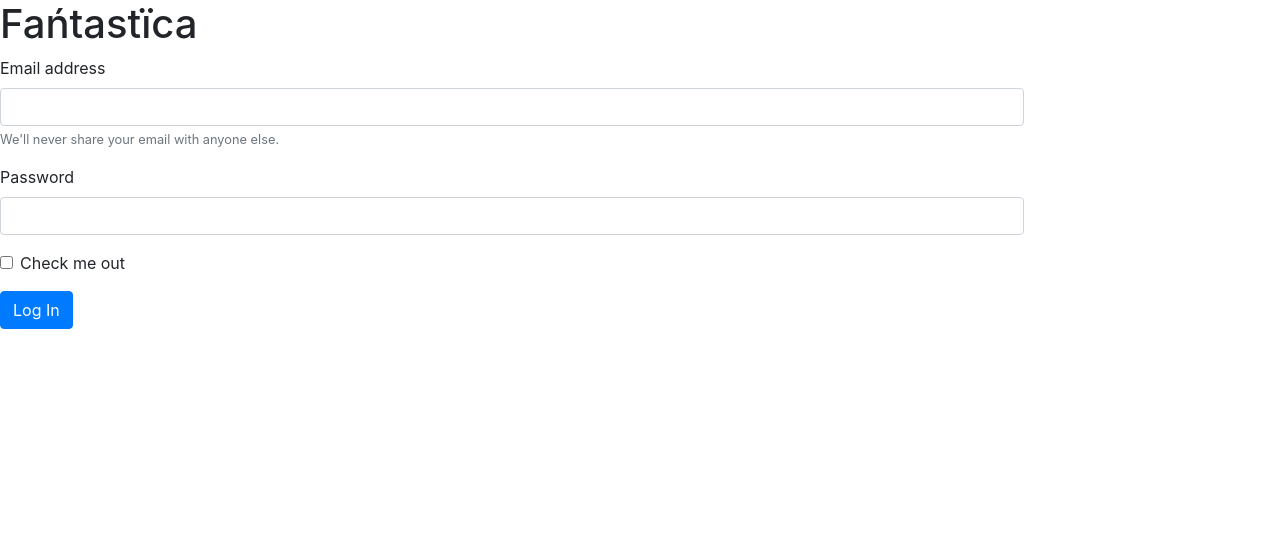
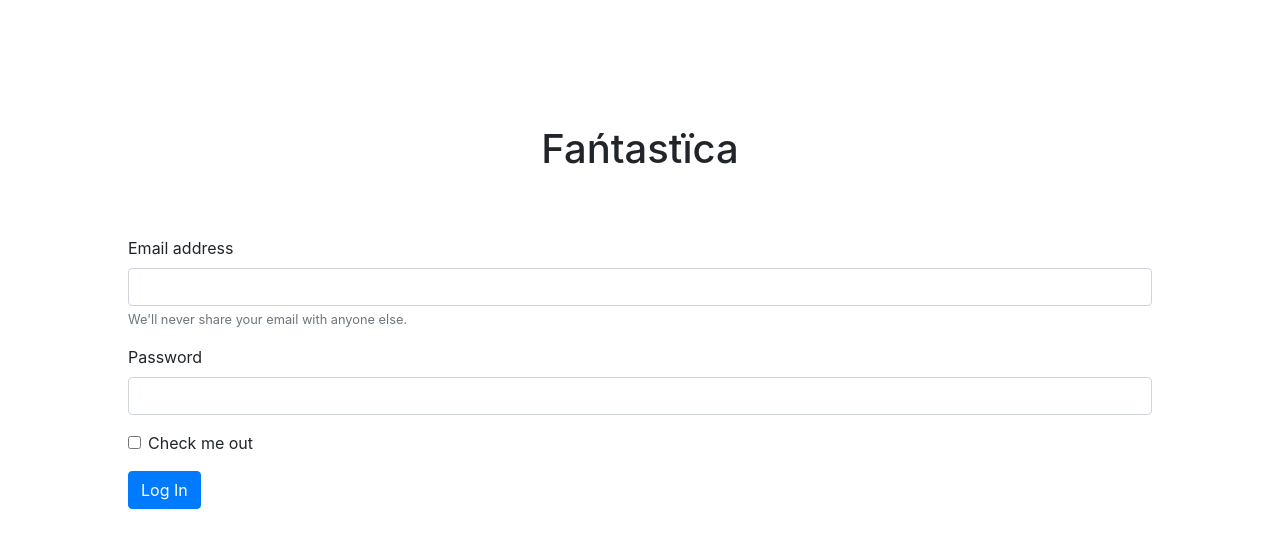
Before and after one commit to DonavanPehZiHao/fantastica, a plain HTML site: page index.html in a window 1280 px wide. Drawn offline with Linux system fonts and the light colour scheme.

Commit message:
Log In page added

```diff
--- a/assets/css/style.css
+++ b/assets/css/style.css
@@ -11,11 +11,23 @@
     font-size: 15px;
 }
 
-/* .log-in {
-    display:flex;
-} */
+.log-in h1 {
+    padding-top:125px;
+    text-align:center;
+}
+
+.log-in-button {
+    color:white;
+    text-decoration:none;
+}
+
+.log-in-button:active {
+    color:white;
+    background:#007bff;
+    text-decoration:none;
+}
 
 form {
     display:block;
-    width:80%;
+    padding: 55px 10% 5% 10%;
 }
--- a/index.html
+++ b/index.html
@@ -31,7 +31,7 @@
               <input type="checkbox" class="form-check-input" id="exampleCheck1">
               <label class="form-check-label" for="exampleCheck1">Check me out</label>
             </div>
-            <button type="submit" class="btn btn-primary">Log In</button>
+            <button type="submit" class="btn btn-primary"><a class="log-in-button"href="homepage.html">Log In</a></button>
         </form>
     </div>
 </body>
```
Also changed, not shown: events.html (+1 -1 lines), homepage.html (+2 -2 lines), profile.html (+1 -1 lines), results.html (+1 -1 lines), task.html (+1 -1 lines).
